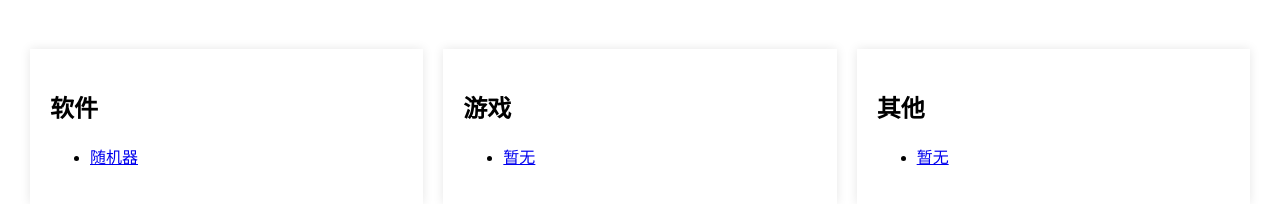
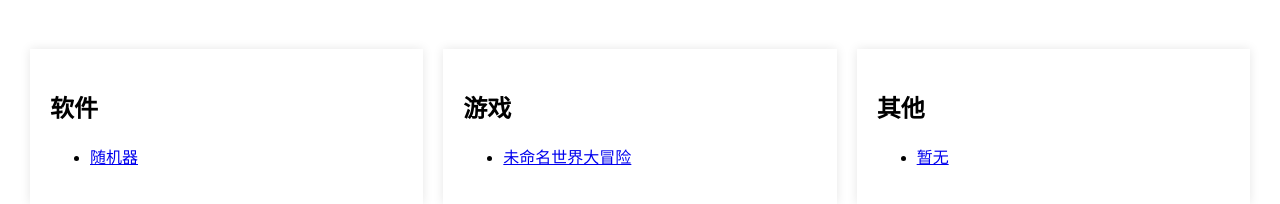
Before and after one commit to sunmoonsakura/sunmoonsakura.github.io, a plain HTML site: page index.html in a window 1280 px wide. Shown: the part 110-314 px from the top of the page. Drawn offline with Linux system fonts and the light colour scheme.

Commit message:
Update index.html

```diff
--- a/index.html
+++ b/index.html
@@ -20,7 +20,7 @@
         <div class="column">
             <h2>游戏</h2>
             <ul>
-                <li><a href=" ">暂无</a></li>
+                <li><a href=" ">未命名世界大冒险</a></li>
             </ul>
         </div>
         <div class="column">
```
